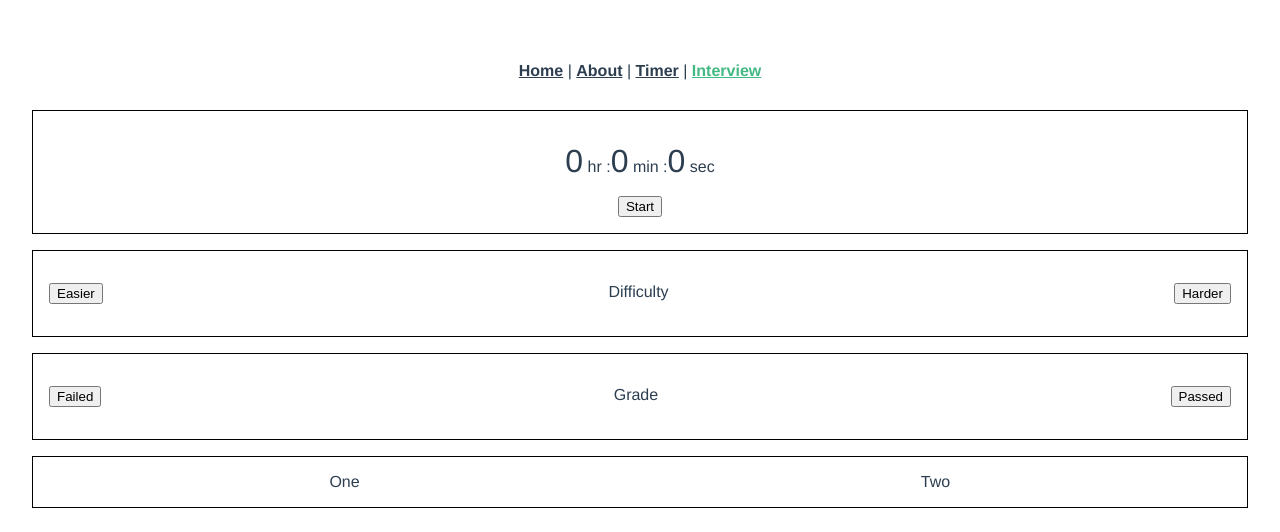
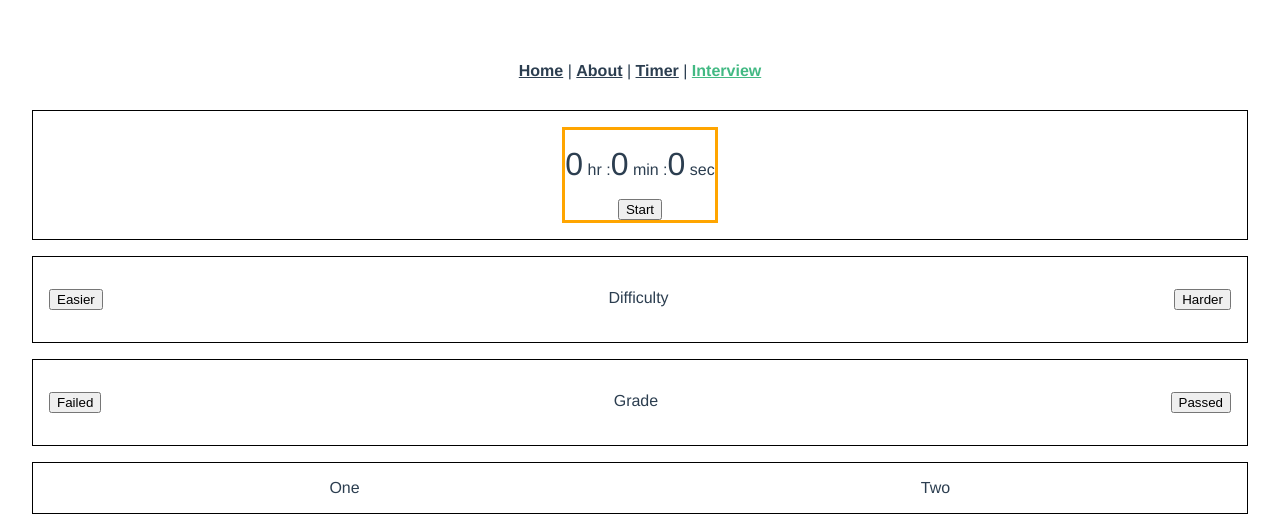
Before and after one commit to adamchenwei/ez-timer, a Vue app: page /#/interview in a window 1280 px wide. Shown: the top 532 px of the page. Built offline with nearby package versions, Linux system fonts and the light colour scheme.

Commit message:
feat(timer): border when 0 but strange bug happen that seems certain action break binding for data state when you change number to letter

```diff
--- a/src/components/organism/CounterPanel.jsx
+++ b/src/components/organism/CounterPanel.jsx
@@ -27,7 +27,11 @@ export default {
   },
   render() {
     return (
-      <section>
+      <section style={`
+        border-color: ${(!this.hour && !this.min && !this.sec ? 'orange' : 'transparent')};
+        border-size: 1px;
+        border-style: solid;
+      `}>
         <p>
           <EditableSpan name="hours" change={this.whenContentChange}>{this.hour}</EditableSpan>  hr
           :<EditableSpan name="minutes" change={this.whenContentChange}>{this.min}</EditableSpan> min
--- a/src/service/Counter.js
+++ b/src/service/Counter.js
@@ -25,9 +25,14 @@ export default class Counter {
     this.timer.durationInSec = totalTime;
   }
 
+  get() {
+    return this.timer;
+  }
+
   reset() {
     if (this.timer.instance) {
       clearInterval(this.timer.instance);
+      this.timer.durationInSec = 0;
     } else {
       console.log('nothing to reset');
     }
@@ -43,7 +48,7 @@ export default class Counter {
 
   countDown() {
     this.timer.durationInSec -= 1;
-    if (!this.timer.durationInSec) this.reset();
+    if (!this.timer.durationInSec || this.timer.durationInSec < 0) this.reset();
   }
   // endCountDown() {
   // }
--- a/src/views/Interview.jsx
+++ b/src/views/Interview.jsx
@@ -1,3 +1,4 @@
+import isNan from 'lodash/isNaN';
 import InterviewAppContainer from '@/layout/interview/InterviewAppContainer';
 import CounterRow from '@/layout/interview/CounterRow';
 import ContentRow from '@/layout/interview/ContentRow';
@@ -58,6 +59,11 @@ export default {
       // this.newColor = 'red';
       if (this.counter) {
         this.counter.reset();
+        // const newTime = this.timer.get().durationInSec;
+        // this.counter = {
+        //   ...this.counter,
+        //   ...newTime,
+        // };
       }
       this.counter = new Counter(null, this.tickCallback);
       this.counter.setEndTime({
@@ -88,7 +94,8 @@ export default {
       if (e.synthetic && e.synthetic.name) {
         targetName = e.synthetic.name;
       }
-      this[targetName] = textContent;
+      this[targetName] = this.ensureItsNumber(textContent);
+      console.log(this[targetName]);
     },
 
     tickCallback(data) {
@@ -100,7 +107,12 @@ export default {
       console.log(`${this.hours} ${this.minutes} ${this.seconds}`);
       // this.setVal(name, value);
     },
+    ensureItsNumber(value) {
+      const val = parseInt(value, 10);
+      return isNan(val) ? 0 : val;
+    },
   },
+
   render() {
     return (
       <InterviewAppContainer>
@@ -108,9 +120,9 @@ export default {
           <CounterPanel
             startClick={this.startClick}
             whenContentChange={this.whenChange}
-            hour={parseInt(this.hours, 10)}
-            min={parseInt(this.minutes, 10)}
-            sec={parseInt(this.seconds, 10)}
+            hour={this.ensureItsNumber(this.hours)}
+            min={this.ensureItsNumber(this.minutes)}
+            sec={this.ensureItsNumber(this.seconds)}
           />
         </CounterRow>
         <ContentRow>
```
